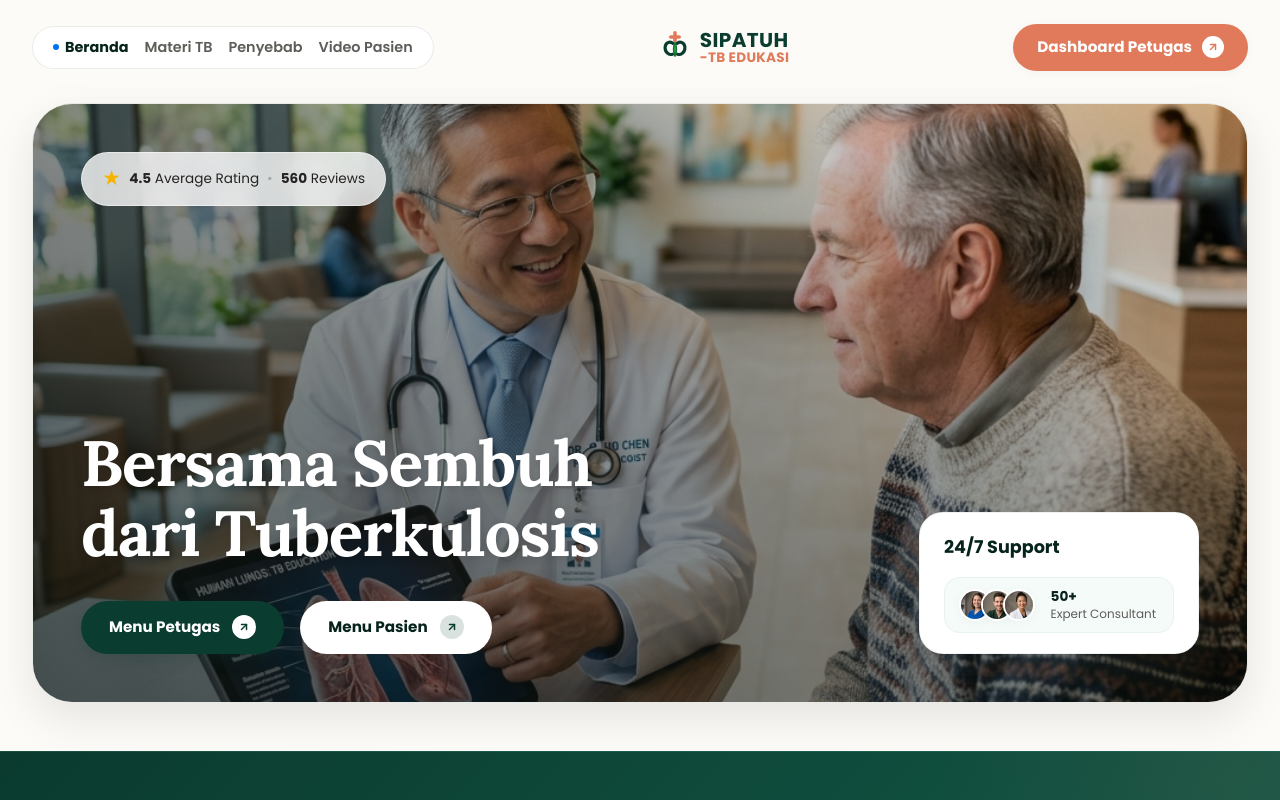
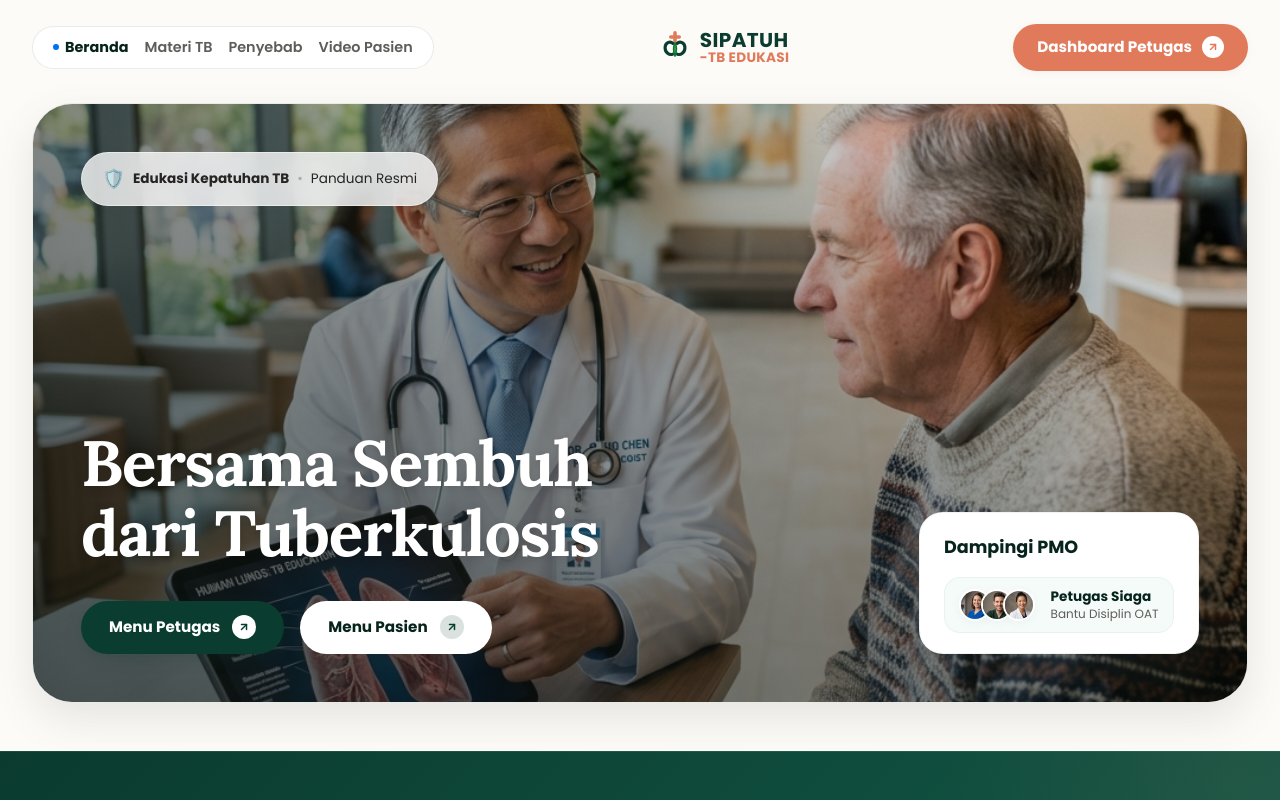
Before and after one commit to brianwibowo/sipatuh_tb, a Next.js app: page / in a window 1280 px wide. Shown: the top 800 px of the page. Built offline with nearby package versions, Linux system fonts and the light colour scheme.

Commit message:
design: replace generic rating and support texts in hero overlays with TB-adherence specific terms

```diff
--- a/components/HeroSection/HeroSection.js
+++ b/components/HeroSection/HeroSection.js
@@ -69,12 +69,12 @@ export default function HeroSection() {
         <div className={styles.heroContent}>
           {/* Top Left Rating Badge */}
           <div className={styles.ratingBadge}>
-            <span className={styles.starIcon}>★</span>
+            <span className={styles.starIcon}>🛡️</span>
             <span className={styles.ratingText}>
-              <strong>4.5</strong> Average Rating
+              <strong>Edukasi Kepatuhan TB</strong>
             </span>
             <span className={styles.divider}>•</span>
-            <span className={styles.reviewsText}><strong>560</strong> Reviews</span>
+            <span className={styles.reviewsText}>Panduan Resmi</span>
           </div>
 
           {/* Bottom Left Headline & Buttons */}
@@ -106,7 +106,7 @@ export default function HeroSection() {
 
           {/* Bottom Right Support Card */}
           <div className={styles.supportCard}>
-            <div className={styles.supportHeader}>24/7 Support</div>
+            <div className={styles.supportHeader}>Dampingi PMO</div>
             <div className={styles.supportBody}>
               <div className={styles.avatarGroup}>
                 <div className={styles.avatar}>
@@ -120,7 +120,7 @@ export default function HeroSection() {
                 </div>
               </div>
               <div className={styles.supportText}>
-                <strong>50+</strong> Expert Consultant
+                <strong>Petugas Siaga</strong> Bantu Disiplin OAT
               </div>
             </div>
           </div>
```
